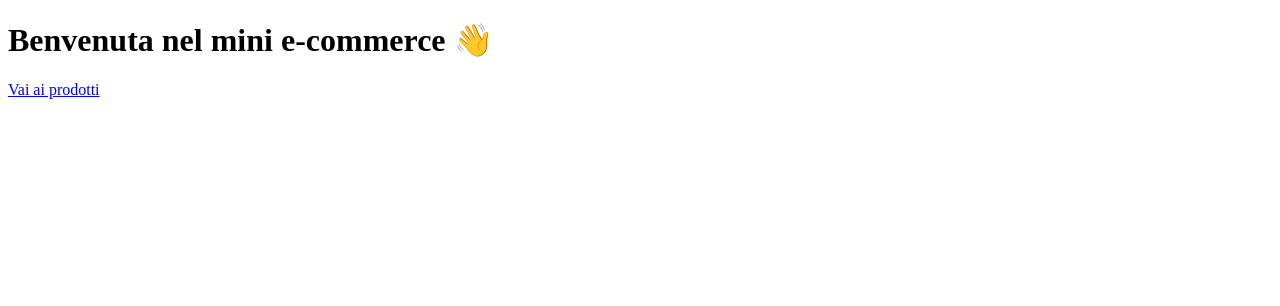
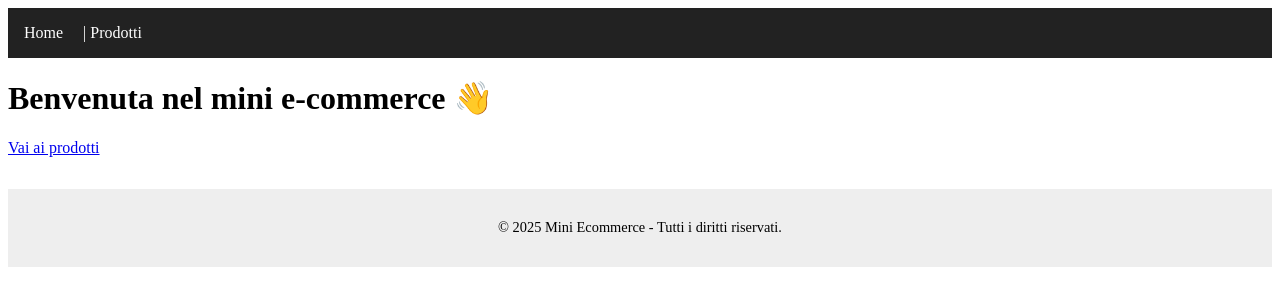
Before and after one commit to Melrizzuto/mini-ecommerce-nuxt3, a Nuxt app: page / in a window 1280 px wide. Shown: the top 306 px of the page. Built offline with nearby package versions, Linux system fonts and the light colour scheme.

Commit message:
feat: added layout/default.vue and created header and footer

```diff
--- /dev/null
+++ b/layouts/default.vue
@@ -0,0 +1,39 @@
+<!-- layouts/default.vue -->
+<template>
+  <div>
+    <header class="site-header">
+      <nav>
+        <NuxtLink to="/">Home</NuxtLink> |
+        <NuxtLink to="/products">Prodotti</NuxtLink>
+      </nav>
+    </header>
+
+    <main>
+      <NuxtPage />
+    </main>
+
+    <footer class="site-footer">
+      <p>&copy; 2025 Mini Ecommerce - Tutti i diritti riservati.</p>
+    </footer>
+  </div>
+</template>
+
+<style scoped>
+.site-header {
+  padding: 1rem;
+  background: #222;
+  color: white;
+}
+.site-header a {
+  color: white;
+  text-decoration: none;
+  margin-right: 1rem;
+}
+.site-footer {
+  margin-top: 2rem;
+  padding: 1rem;
+  background: #eee;
+  text-align: center;
+  font-size: 0.9rem;
+}
+</style>
```
